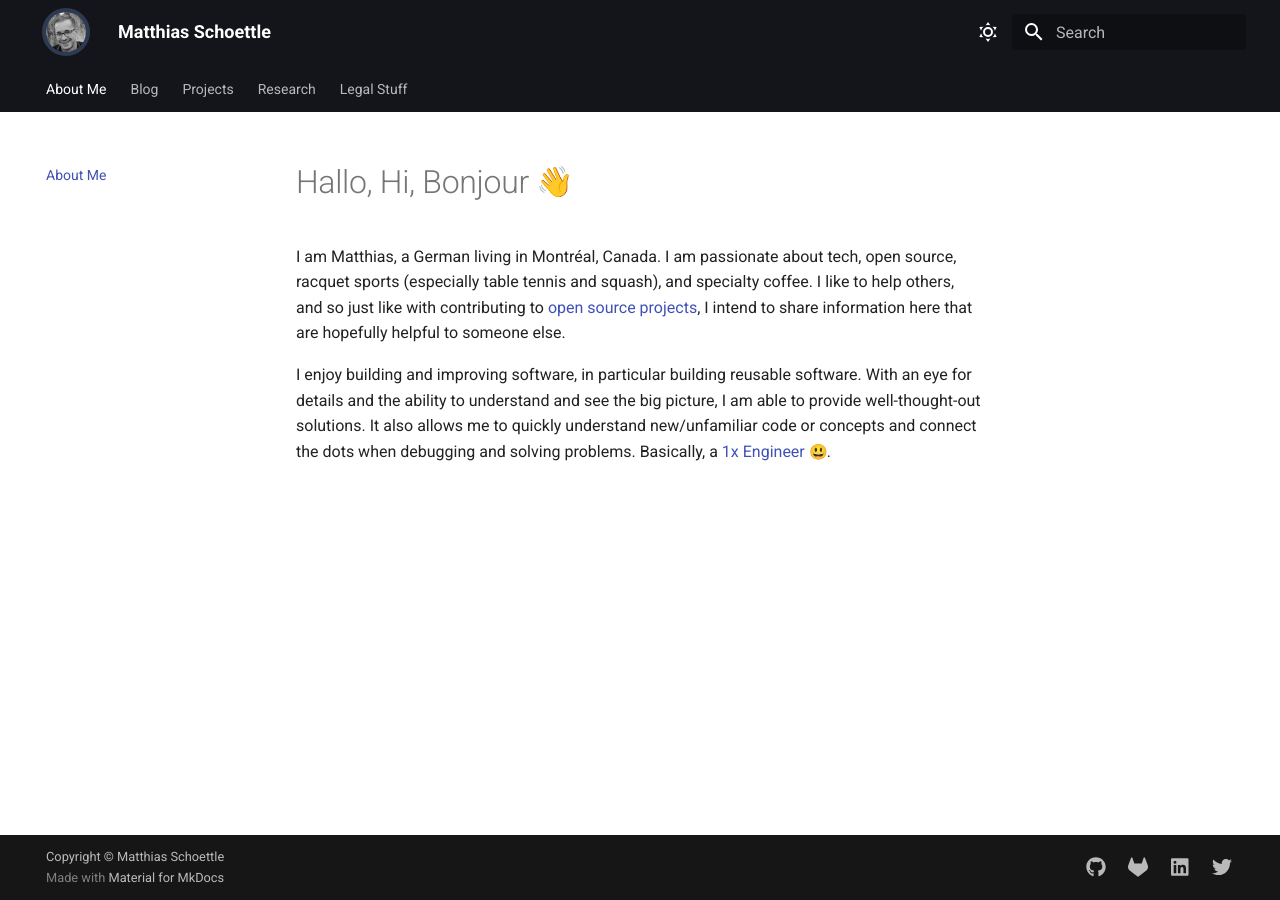
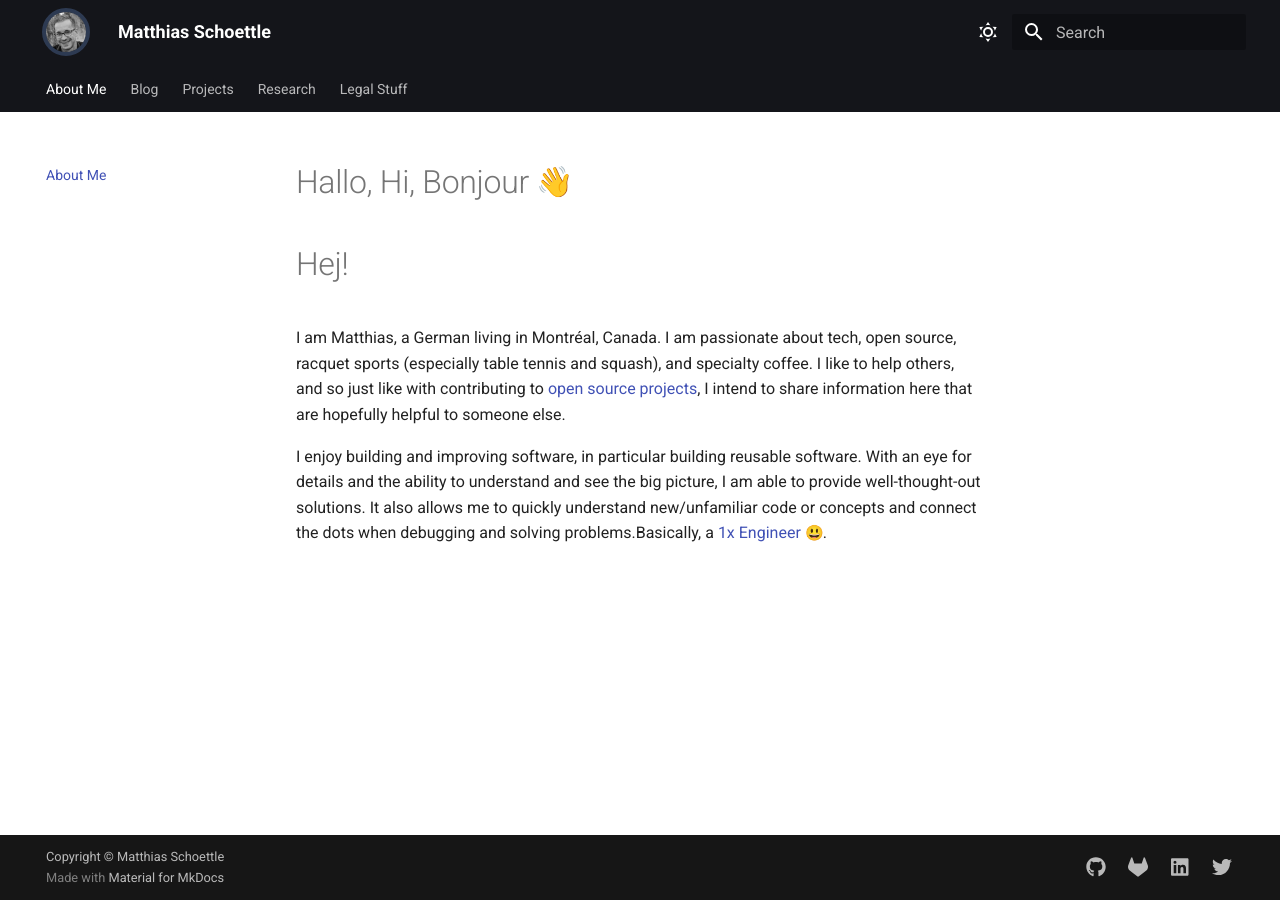
Before and after one commit to mschoettle/website, an MkDocs documentation site: the page built from docs/index.md, in a window 1280 px wide. Built offline with MkDocs 1.6.1 and Material for MkDocs 9.7.7, drawn with Linux system fonts in a browser that asks for light colours; emoji names are drawn with the system emoji font; plug-ins that fetch from the network failed and are left out.

Commit message:
add markdownlint errors

```diff
--- a/docs/index.md
+++ b/docs/index.md
@@ -1,4 +1,6 @@
 # Hallo, Hi, Bonjour :wave:
+
+# Hej!
 
 I am Matthias, a German living in Montréal, Canada.
 I am passionate about tech, open source, racquet sports (especially table tennis and squash), and specialty coffee.
@@ -6,8 +8,7 @@ I like to help others, and so just like with contributing to [open source projec
 
 I enjoy building and improving software, in particular building reusable software.
 With an eye for details and the ability to understand and see the big picture, I am able to provide well-thought-out solutions.
-It also allows me to quickly understand new/unfamiliar code or concepts and connect the dots when debugging and solving problems.
-Basically, a [1x Engineer](https://1x.engineer/) :smiley:.
+It also allows me to quickly understand new/unfamiliar code or concepts and connect the dots when debugging and solving problems.Basically, a [1x Engineer](https://1x.engineer/) :smiley:.
 
 <!--
 I strive for reusable, clean and maintainable code.
```
